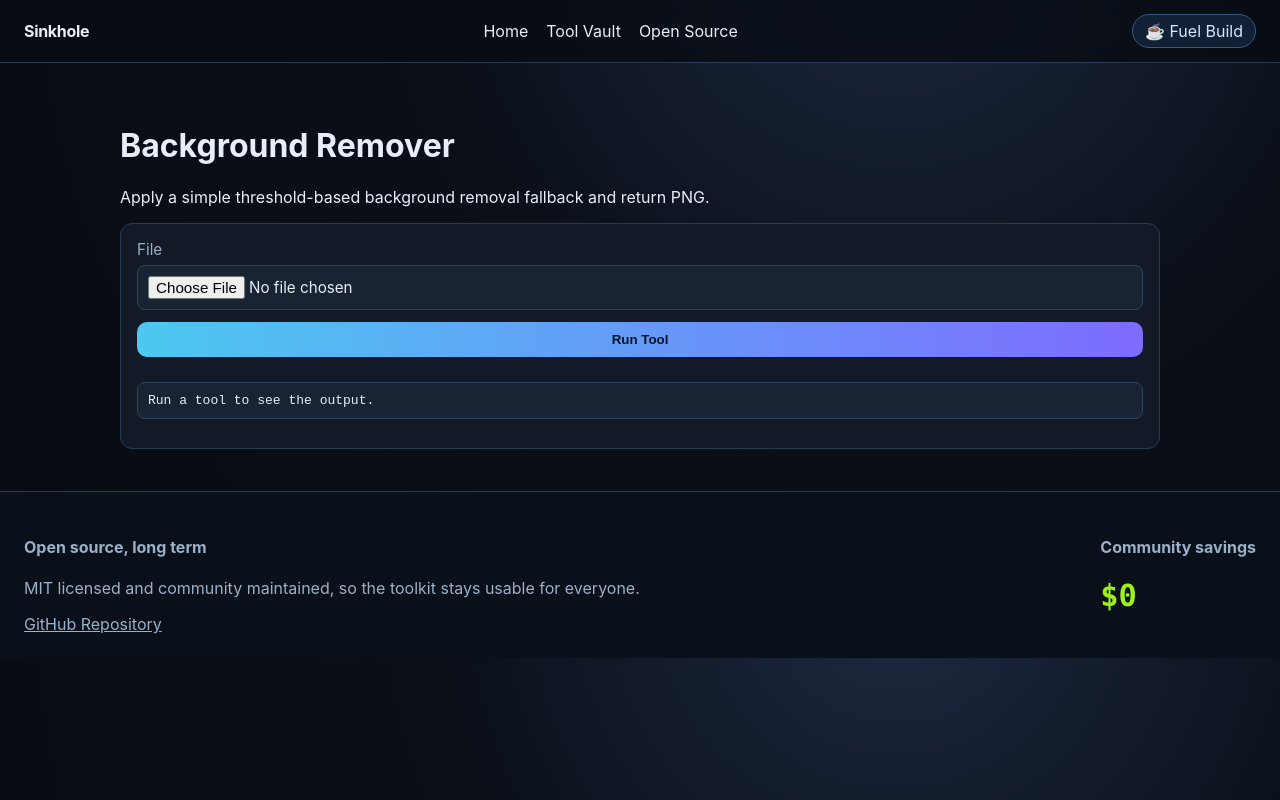
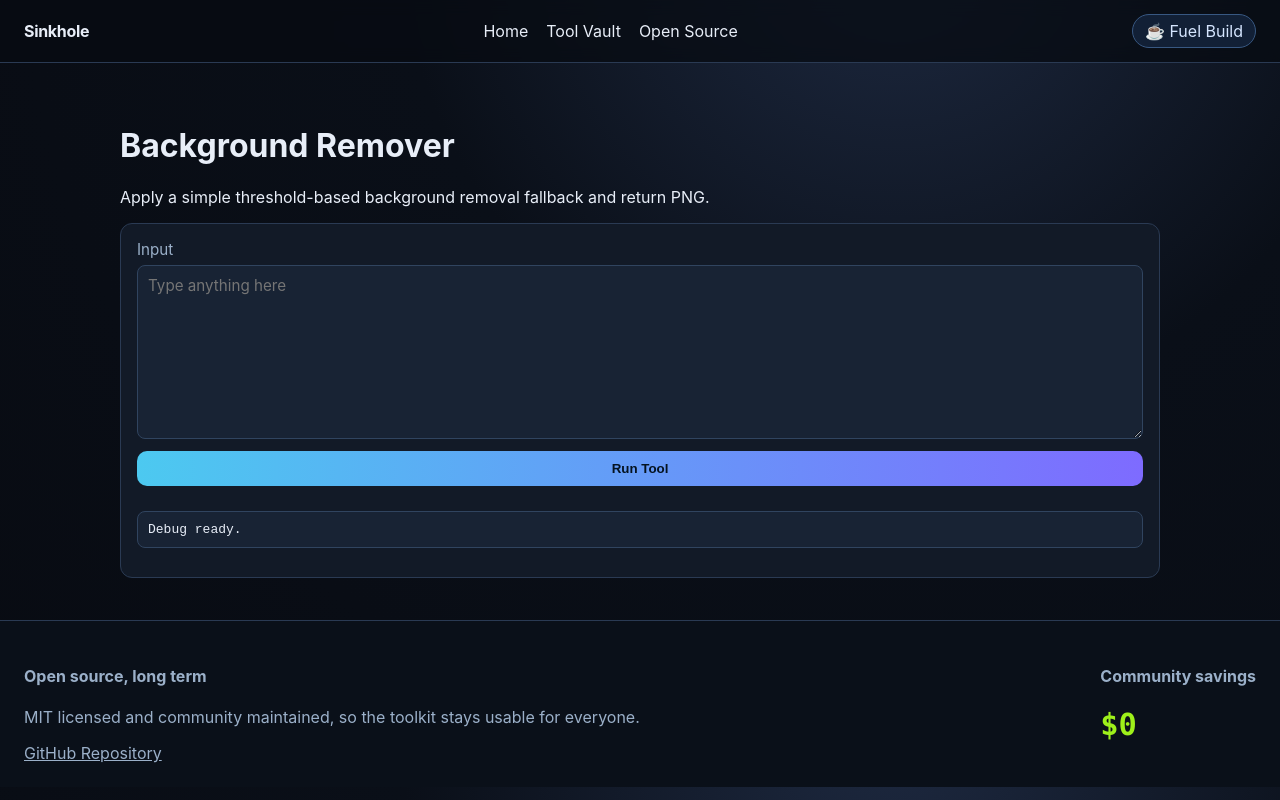
Before and after one commit to BoringEuropeanDev/sinkhole, a Next.js app: page /tools/background-remover in a window 1280 px wide. Built offline with nearby package versions, Linux system fonts and the light colour scheme.

Commit message:
Update page.js

```diff
--- a/app/tools/[slug]/page.js
+++ b/app/tools/[slug]/page.js
@@ -1,79 +1,8 @@
 'use client';
 
-import { useEffect, useMemo, useState } from 'react';
+import { useMemo, useState } from 'react';
 import { useParams } from 'next/navigation';
 import { tools } from '../../lib/tools';
-
-function getInitialOptions(tool) {
-  if (!tool?.options?.length) return {};
-  return Object.fromEntries(
-    tool.options.map((opt) => [opt.key, opt.defaultValue ?? ''])
-  );
-}
-
-function getAcceptValue(slug) {
-  if (
-    [
-      'image-compressor',
-      'image-converter',
-      'image-resize',
-      'image-crop',
-      'image-rotator',
-      'image-format-detector',
-      'background-remover',
-      'image-blur-tool',
-      'universal-file-converter',
-      'heic-to-jpg',
-      'webp-to-png',
-      'metadata-viewer',
-    ].includes(slug)
-  ) {
-    return 'image/*,.heic,.heif,.webp,.jpg,.jpeg,.png';
-  }
-
-  if (
-    ['pdf-merge', 'pdf-split', 'pdf-compress', 'pdf-unlock', 'pdf-to-images'].includes(slug)
-  ) {
-    return '.pdf,application/pdf';
-  }
-
-  if (
-    ['video-to-gif', 'video-compressor', 'video-thumbnail-generator'].includes(slug)
-  ) {
-    return 'video/*';
-  }
-
-  return undefined;
-}
-
-function buildTextPayload(tool, input, optionValues) {
-  if (tool.mode === 'text') {
-    return input || '';
-  }
-
-  const cleaned = {};
-
-  for (const [key, value] of Object.entries(optionValues || {})) {
-    if (value === '' || value === null || value === undefined) continue;
-
-    const option = tool.options?.find((opt) => opt.key === key);
-
-    if (option?.type === 'number') {
-      const n = Number(value);
-      if (Number.isFinite(n)) cleaned[key] = n;
-      continue;
-    }
-
-    if (option?.type === 'boolean') {
-      cleaned[key] = Boolean(value);
-      continue;
-    }
-
-    cleaned[key] = value;
-  }
-
-  return JSON.stringify(cleaned);
-}
 
 export default function ToolPage() {
   const params = useParams();
@@ -81,72 +10,28 @@ export default function ToolPage() {
   const tool = useMemo(() => tools.find((t) => t.slug === slug), [slug]);
 
   const [input, setInput] = useState('');
-  const [files, setFiles] = useState([]);
-  const [optionValues, setOptionValues] = useState({});
-  const [result, setResult] = useState('Run a tool to see the output.');
+  const [result, setResult] = useState('Debug ready.');
   const [running, setRunning] = useState(false);
-  const [downloadUrl, setDownloadUrl] = useState('');
-  const [downloadName, setDownloadName] = useState('');
-
-  useEffect(() => {
-    if (!tool) return;
-
-    setInput('');
-    setFiles([]);
-    setOptionValues(getInitialOptions(tool));
-    setResult('Run a tool to see the output.');
-
-    if (downloadUrl) {
-      URL.revokeObjectURL(downloadUrl);
-      setDownloadUrl('');
-      setDownloadName('');
-    }
-  }, [tool]);
-
-  useEffect(() => {
-    return () => {
-      if (downloadUrl) URL.revokeObjectURL(downloadUrl);
-    };
-  }, [downloadUrl]);
 
   if (!tool) {
     return (
       <div className="page">
         <h1>Tool not found</h1>
+        <pre>{JSON.stringify({ slug }, null, 2)}</pre>
       </div>
     );
   }
 
   async function run() {
-    if (running) return;
-
     setRunning(true);
-    setResult('Working...');
+    setResult('clicked');
 
     try {
-      if (downloadUrl) {
-        URL.revokeObjectURL(downloadUrl);
-        setDownloadUrl('');
-        setDownloadName('');
-      }
-
-      if (tool.mode === 'file' && files.length === 0) {
-        setResult('Please choose a file first.');
-        return;
-      }
-
-      if (tool.mode === 'text' && !String(input || '').trim()) {
-        setResult('Please enter some input first.');
-        return;
-      }
-
       const body = new FormData();
       body.append('slug', tool.slug);
-      body.append('text', buildTextPayload(tool, input, optionValues));
+      body.append('text', input || 'hello world');
 
-      for (const file of files) {
-        body.append('file', file);
-      }
+      setResult(`posting to /api/tools with slug=${tool.slug}`);
 
       const res = await fetch('/api/tools', {
         method: 'POST',
@@ -154,36 +39,30 @@ export default function ToolPage() {
       });
 
       const contentType = res.headers.get('content-type') || '';
+      const raw = await res.text();
 
-      if (!res.ok) {
-        if (contentType.includes('application/json')) {
-          const data = await res.json().catch(() => null);
-          setResult(String(data?.error || `Tool request failed with status ${res.status}.`));
-        } else {
-          const text = await res.text().catch(() => '');
-          setResult(text || `Tool request failed with status ${res.status}.`);
-        }
-        return;
-      }
-
-      if (contentType.includes('application/json')) {
-        const data = await res.json();
-        const value = data?.result;
-        setResult(typeof value === 'string' ? value : JSON.stringify(value, null, 2));
-        return;
-      }
-
-      const blob = await res.blob();
-      const url = URL.createObjectURL(blob);
-      const disposition = res.headers.get('content-disposition') || '';
-      const match = disposition.match(/filename="([^"]+)"/i);
-      const filename = match?.[1] || `tool-output-${tool.slug}`;
-
-      setDownloadUrl(url);
-      setDownloadName(filename);
-      setResult(`Download ready: ${filename}`);
+      setResult(
+        JSON.stringify(
+          {
+            ok: res.ok,
+            status: res.status,
+            contentType,
+            raw,
+          },
+          null,
+          2
+        )
+      );
     } catch (err) {
-      setResult(err instanceof Error ? err.message : 'Unexpected error while running tool.');
+      setResult(
+        JSON.stringify(
+          {
+            error: err instanceof Error ? err.message : 'Unknown error',
+          },
+          null,
+          2
+        )
+      );
     } finally {
       setRunning(false);
     }
@@ -195,81 +74,19 @@ export default function ToolPage() {
       <p>{tool.description}</p>
 
       <div className="toolShell">
-        {tool.mode === 'text' && (
         <label>
           Input
           <textarea
-              placeholder="Paste text or a URL here"
+            placeholder="Type anything here"
             value={input}
             onChange={(e) => setInput(e.target.value)}
-              rows={10}
+            rows={8}
           />
         </label>
-        )}
-
-        {tool.mode === 'file' && (
-          <>
-            {!!tool.options?.length && (
-              <div className="toolOptions">
-                <h3>Options</h3>
-                {tool.options.map((opt) => (
-                  <label key={opt.key}>
-                    {opt.label}
-                    {opt.type === 'boolean' ? (
-                      <input
-                        type="checkbox"
-                        checked={Boolean(optionValues[opt.key])}
-                        onChange={(e) =>
-                          setOptionValues((prev) => ({
-                            ...prev,
-                            [opt.key]: e.target.checked,
-                          }))
-                        }
-                      />
-                    ) : (
-                      <input
-                        type={opt.type === 'number' ? 'number' : 'text'}
-                        value={optionValues[opt.key] ?? ''}
-                        min={opt.min}
-                        max={opt.max}
-                        step={opt.step}
-                        placeholder={opt.placeholder}
-                        onChange={(e) =>
-                          setOptionValues((prev) => ({
-                            ...prev,
-                            [opt.key]: e.target.value,
-                          }))
-                        }
-                      />
-                    )}
-                  </label>
-                ))}
-              </div>
-            )}
-
-            <label>
-              {tool.acceptsMultipleFiles ? 'Files' : 'File'}
-              <input
-                type="file"
-                accept={getAcceptValue(tool.slug)}
-                multiple={Boolean(tool.acceptsMultipleFiles)}
-                onChange={(e) => setFiles(Array.from(e.target.files || []))}
-              />
-            </label>
-          </>
-        )}
 
         <button type="button" className="btn" onClick={run} disabled={running}>
           {running ? 'Running...' : 'Run Tool'}
         </button>
-
-        {downloadUrl && (
-          <p>
-            <a href={downloadUrl} download={downloadName}>
-              Download result
-            </a>
-          </p>
-        )}
 
         <pre>{result}</pre>
       </div>
```
Lines whose indentation alone changed are shown as unchanged.
